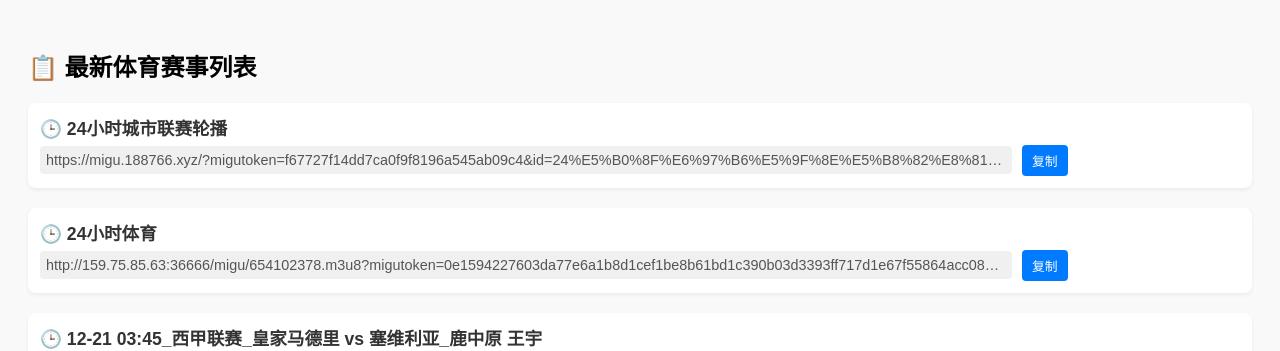
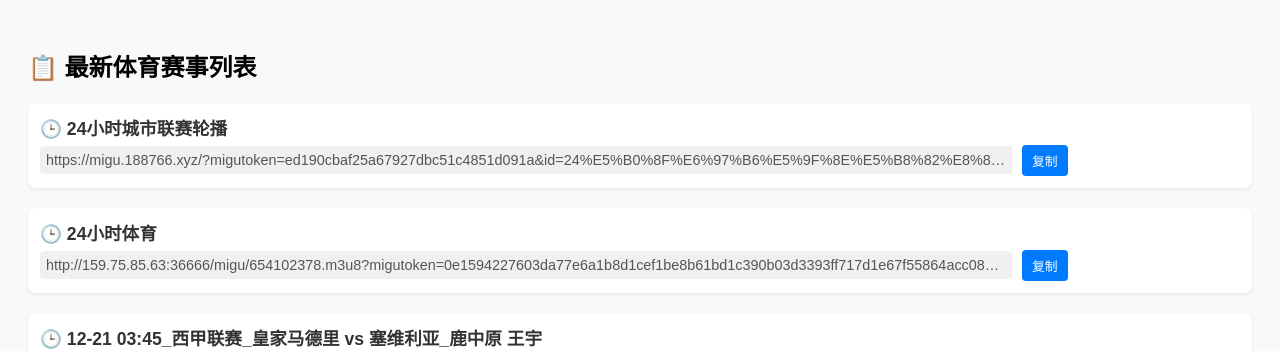
Before and after one commit to kimwang1978/iptv.github.io, a Jekyll site: the page tiyu.html, which Jekyll copies as it is, in a window 1280 px wide and 900 px high. Shown: the top 351 px of the window. Built offline with Jekyll 4.4.1, drawn with Linux system fonts in a browser that asks for light colours.

Commit message:
Sync File 2026-01-30 04:43:36

```diff
--- a/tiyu.html
+++ b/tiyu.html
@@ -52,7 +52,7 @@
         <div class="item">
             <div class="title">🕒 24小时城市联赛轮播</div>
             <div class="url-wrapper">
-                <div class="url" id="url_0">https://migu.188766.xyz/?migutoken=f67727f14dd7ca0f9f8196a545ab09c4&id=24%E5%B0%8F%E6%97%B6%E5%9F%8E%E5%B8%82%E8%81%94%E8%B5%9B%E8%BD%AE%E6%92%AD%E5%8F%B0&type=yy</div>
+                <div class="url" id="url_0">https://migu.188766.xyz/?migutoken=ed190cbaf25a67927dbc51c4851d091a&id=24%E5%B0%8F%E6%97%B6%E5%9F%8E%E5%B8%82%E8%81%94%E8%B5%9B%E8%BD%AE%E6%92%AD%E5%8F%B0&type=yy</div>
                 <button class="copy-btn" onclick="copyToClipboard('url_0')">复制</button>
             </div>
         </div>
```
